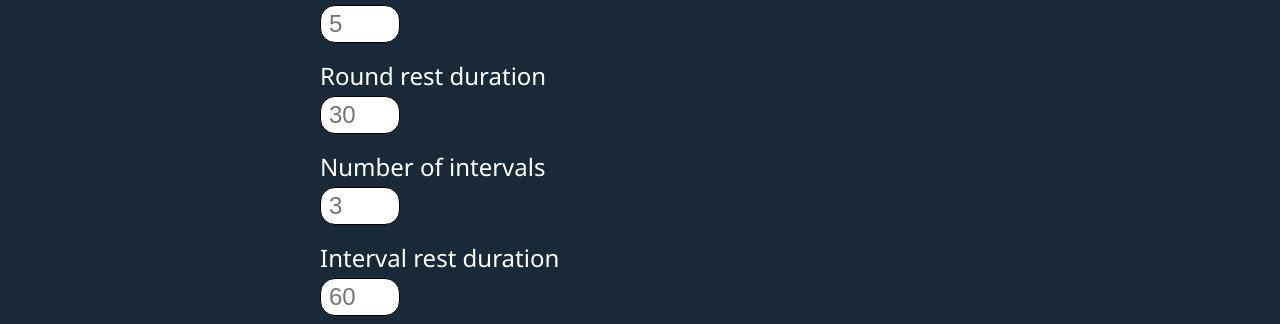
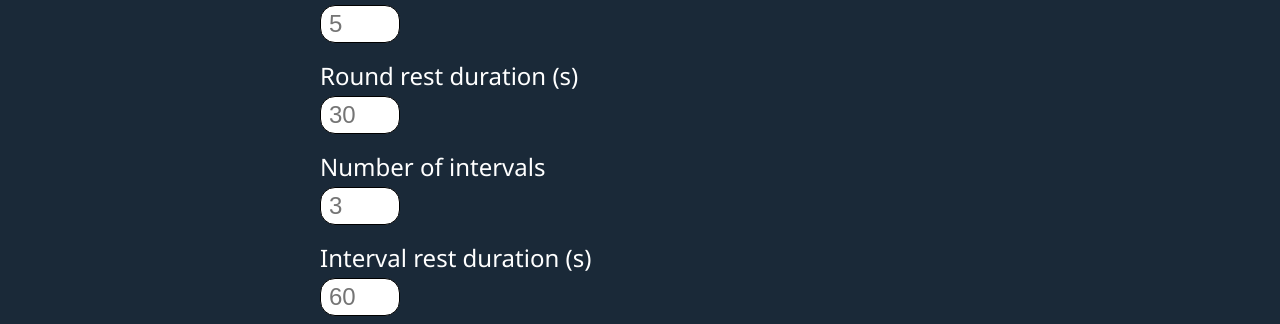
Before and after one commit to michaelrabbai/interval-timer, a React (Create React App) app: page / in a window 1280 px wide. Shown: the part 271-595 px from the top of the page. Built offline with nearby package versions, Linux system fonts and the light colour scheme; the HTML template or start-up script is replaced by a standard one.

Commit message:
create input lables constant

```diff
--- a/src/components/TimerForm.js
+++ b/src/components/TimerForm.js
@@ -4,6 +4,7 @@ import * as Yup from 'yup';
 import Input from './Input';
 import Button from './Button';
 import classes from './TimerForm.module.css';
+import INPUTLABELS from '../constants/input-labels';
 
 const TimerForm = props => {
   return (
@@ -45,31 +46,31 @@ const TimerForm = props => {
       >
         <Form>
           <Input
-            label="Number of reps"
+            label={INPUTLABELS.numReps}
             name="numReps"
             type="text"
             placeholder={10}
           />
           <Input
-            label="Exercise duration (s)"
+            label={INPUTLABELS.exerciseDuration}
             name="exerciseDuration"
             type="text"
             placeholder={5}
           />
           <Input
-            label="Round rest duration"
+            label={INPUTLABELS.roundRestDuration}
             name="roundRestDuration"
             type="text"
             placeholder={30}
           />
           <Input
-            label="Number of intervals"
+            label={INPUTLABELS.numIntervals}
             name="numIntervals"
             type="text"
             placeholder={3}
           />
           <Input
-            label="Interval rest duration"
+            label={INPUTLABELS.intervalRestDuration}
             name="intervalRestDuration"
             type="text"
             placeholder={60}
--- /dev/null
+++ b/src/constants/input-labels.js
@@ -0,0 +1,9 @@
+const INPUTLABELS = {
+  numReps: 'Number of reps',
+  exerciseDuration: 'Exercise duration (s)',
+  roundRestDuration: 'Round rest duration (s)',
+  numIntervals: 'Number of intervals',
+  intervalRestDuration: 'Interval rest duration (s)',
+};
+
+export default INPUTLABELS;
```
